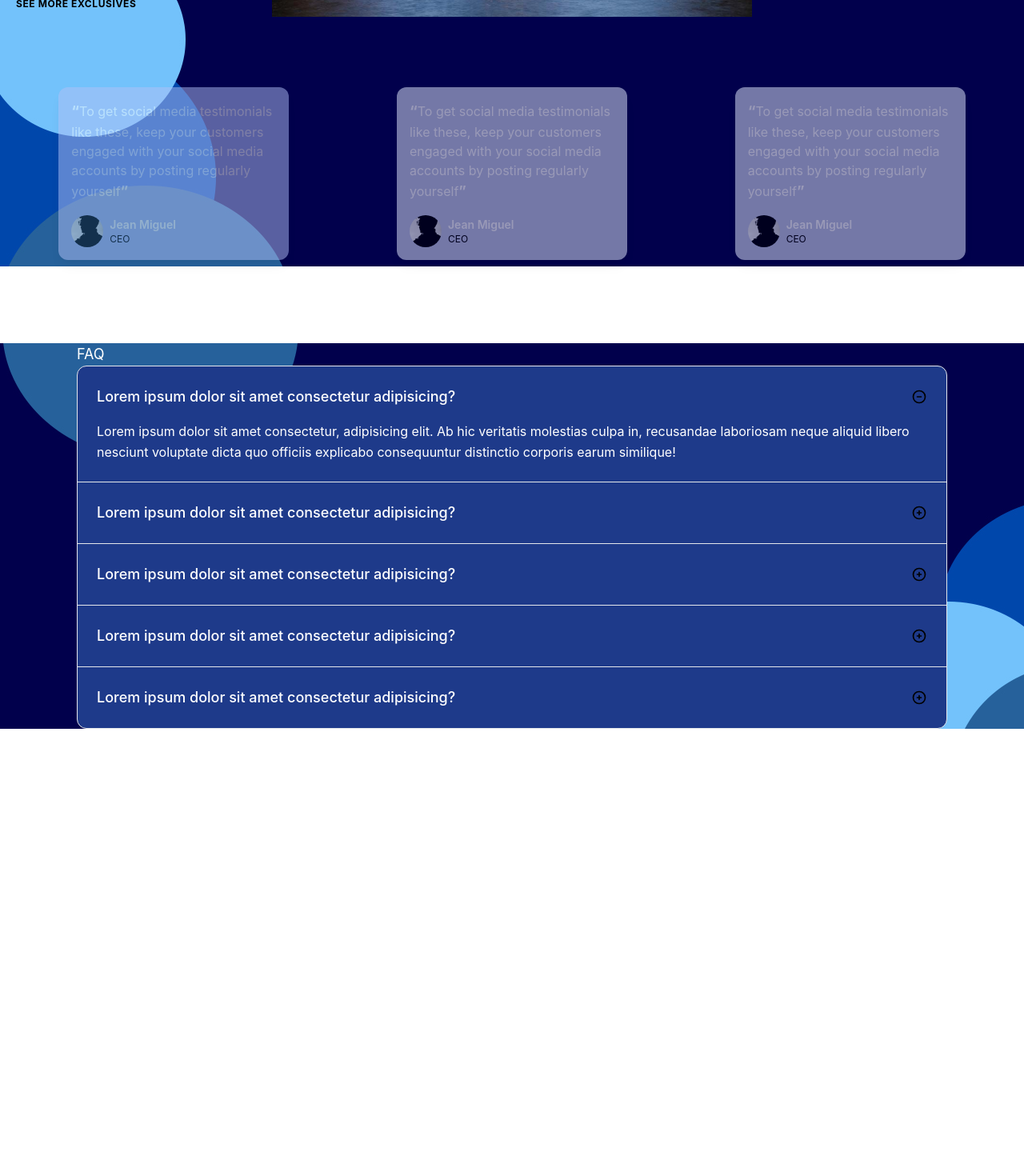
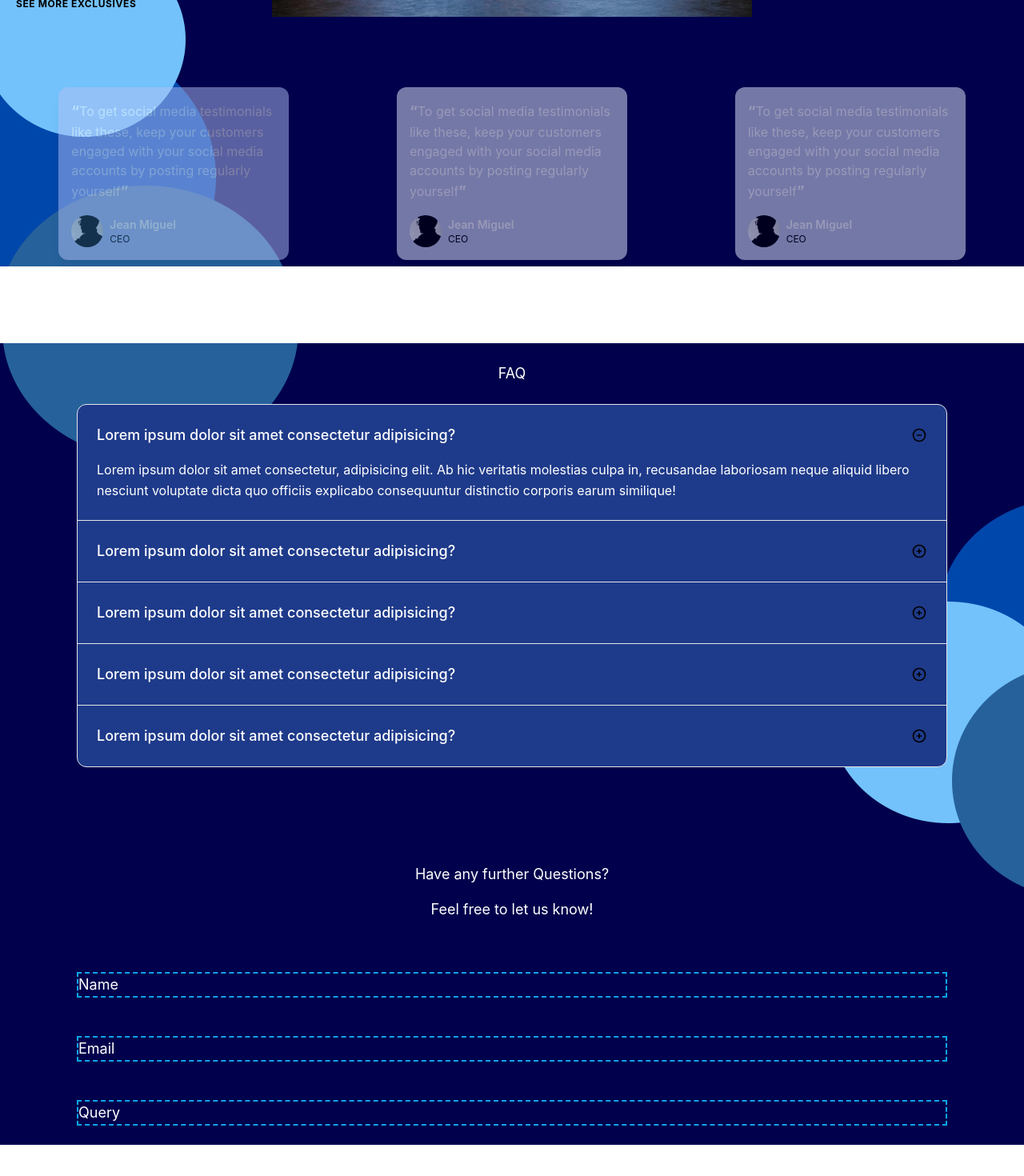
Before and after one commit to teqard-labs/Connected-Frontend, a React (Create React App) app: page / in a window 1280 px wide. Shown: the part 612-2082 px from the top of the page at 80% size. Before the commit the page ends 1619 px from the top, so only its background shows below. Built offline with nearby package versions, Linux system fonts and the light colour scheme.

Commit message:
modified faq

```diff
--- a/src/App.js
+++ b/src/App.js
@@ -4,6 +4,7 @@ import img3 from './media/Artboard3.jpg'
 import img4 from './media/Artboard4.jpg'
 import Hero from './components/hero';
 import Faq from './components/faq';
+
 import './App.css';
 
 function App() {
--- a/src/components/faq.jsx
+++ b/src/components/faq.jsx
@@ -9,7 +9,11 @@ class faq extends Component {
 
           <div class="mx-24 ...">
             <div class="my-24 ...">
-            <h1 class="text-lg text-[30px] text-white">FAQ</h1>
+            <div class="py-6 ...">
+
+            <h1 class="text-center text-lg text-[30px] text-white">FAQ</h1>
+            </div>
+
             <div
 
             class="divide-y divide-gray-200 rounded-xl border border-gray-200 bg-blue-900	"
@@ -250,9 +254,41 @@ class faq extends Component {
                 earum similique!
               </p>
             </details>
+
+            </div>
+
+            <div class="my-24 ...">
+            <div class="py-6 ...">
+            <h1 class="text-center text-lg text-[30px] text-white">Have any further Questions? </h1>
+            <div class="py-4 ...">
+            <h1 class="text-center text-lg text-[30px] text-white">Feel free to let us know! </h1>
+            </div>
+
+
+          </div>
+          <div class="py-6 ...">
+          <div class="border-dashed border-2 border-sky-500 ...">
+           <h1 class="text-left text-lg text-white">Name</h1>
+           </div>
+           </div>
+           <div class="py-6 ...">
+           <div class="border-dashed border-2 border-sky-500 ...">
+           <h1 class="text-left text-lg text-white">Email</h1>
+           </div>
+           </div>
+           <div class="py-6 ...">
+           <div class="border-dashed border-2 border-sky-500 ...">
+           <h1 class="text-left text-lg text-white">Query</h1>
+           </div>
+           </div>
+
           </div>
           </div>
           </div>
+
+
+
+
 
          );
     }
```
